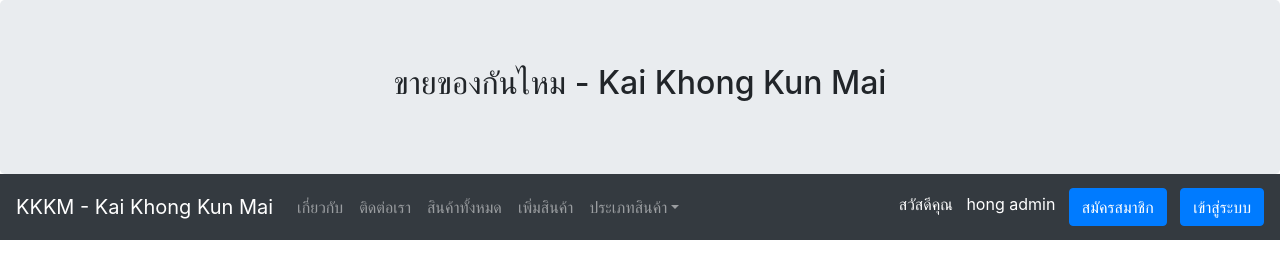
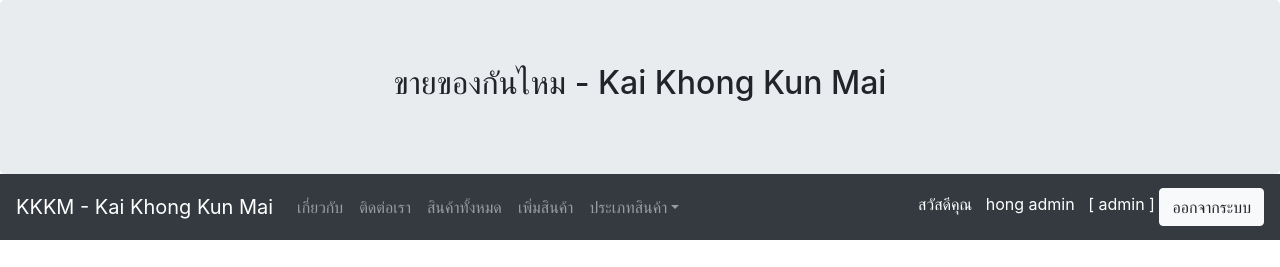
Before and after one commit to yuii88/327_KKKM, a Django app: page /FILA/ in a window 1280 px wide. Shown: the top 267 px of the page. Run offline with Django 3.2, Linux system fonts and the light colour scheme; a user stored in the database is signed in; data comes from the database, SQL or seed files in the repository; both versions use the stored data as it was after the commit; some libraries are stand-ins or nearby versions.

Commit message:
basic navbar login/logout

```diff
--- a/myapp/template/myapp/base.html
+++ b/myapp/template/myapp/base.html
@@ -38,8 +38,14 @@
                     <a class="nav-link" href="{% url 'allproduct-page' %}">สินค้าทั้งหมด</a>
                   </li>
 
+                  {% if user.is_authenticated and user.profile.usertype == 'member' %}
                   <li class="nav-item">
-                    {% if user.is_authenticated %} <!--จะshow when you login-->
+                    <a class="nav-link" href="#">รายการสั่งซื้อ</a>
+                  </li>
+                  {% endif %}
+
+                  <li class="nav-item">
+                    {% if user.is_authenticated and user.profile.usertype == 'admin' %} <!--จะshow when you login-->
                       <a class="nav-link" href="{% url 'addproduct-page' %}">เพิ่มสินค้า</a>
                     {% endif %}
                   </li>
@@ -59,11 +65,16 @@
                 </ul>
 
                           {% if user.is_authenticated %}
-                          <p style="color: white; margin-top: 10px">สวัสดีคุณ&nbsp&nbsp {{ user.first_name }}
-                          {{ user.last_name }} &nbsp&nbsp</p>
+                            <p style="color: white; margin-top: 10px">สวัสดีคุณ&nbsp&nbsp {{ user.first_name }}
+                            {{ user.last_name }} &nbsp&nbsp[ {{user.profile.usertype}} ]&nbsp </p>
+                            <a class="btn btn-light" href="{% url 'logout' %}">ออกจากระบบ</a>
+                          {% else %}
+                            <a class="btn btn-primary" href="{% url 'register-page' %}">สมัครสมาชิก</a>&nbsp&nbsp&nbsp
+                            <a class="btn btn-primary" href="{% url 'login' %}">เข้าสู่ระบบ</a>
+
                           {% endif %}
-                          <a class="btn btn-primary" href="{% url 'register-page' %}">สมัครสมาชิก</a>&nbsp&nbsp&nbsp
-                          <a class="btn btn-primary" href="/login/">เข้าสู่ระบบ</a>
+
+
 
 
 
```
Also changed, not shown: db.sqlite3.
